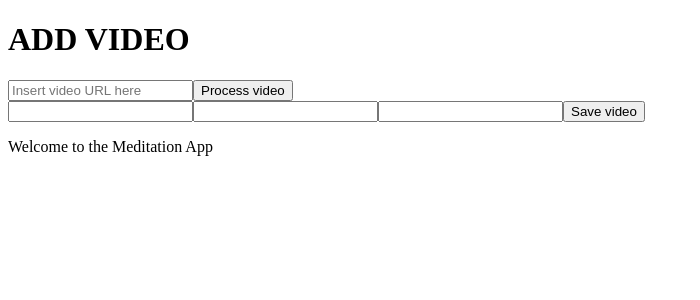
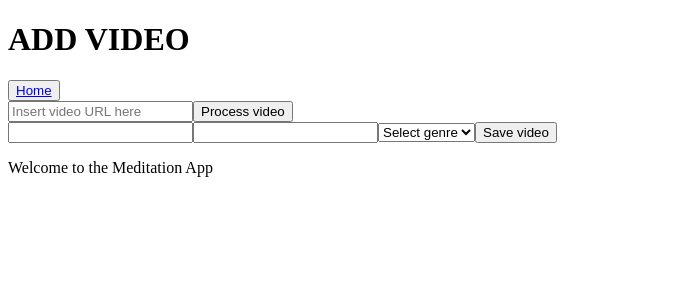
Before and after one commit to sjdnz93/meditation-app, a React (Create React App) app in the folder client/: page /add-video in a window 1280 px wide. Shown: the top 300 px of the page, without its empty margins (0-700 px from the left). Built offline with nearby package versions, Linux system fonts and the light colour scheme; no server answers.

Commit message:
meditations can now be added to user account and deleted from user account. profile page updates when meditation deleted

```diff
--- a/client/src/components/addVideo/AddVideo.tsx
+++ b/client/src/components/addVideo/AddVideo.tsx
@@ -1,7 +1,6 @@
 import { useEffect, useState } from 'react';
-import axios, { AxiosResponse } from 'axios';
-
-import { YTResponse } from './Interfaces';
+import axios from 'axios';
+import { Link } from 'react-router-dom';
 
 function AddVideo(): JSX.Element {
 
@@ -12,10 +11,10 @@ function AddVideo(): JSX.Element {
     title: '',
     artist: '',
     genre: '',
-    //length: '',
+    length: '',
     thumbnail: '',
     url: '',
-    videoId: ''
+    owner: 0
   })
 
   useEffect(() => {
@@ -46,23 +45,11 @@ function AddVideo(): JSX.Element {
     }
   }
 
-  // const getVideo = async (vidId: string, key: string) => {
-  //   try {
-  //     console.log('Making API call with key:', key);
-  //     console.log('REQUEST URL ', `https://youtube.googleapis.com/youtube/v3/videos?part=snippet&id=${vidId}&key=${key}&maxResults=1`)
-  //     const requestUrl = `https://youtube.googleapis.com/youtube/v3/videos?part=snippet&id=${vidId}&key=${key}&maxResults=1`
-  //     const { data } = await axios.get(requestUrl);
-  //     console.log('YT RESPONSE', data);
-  //   } catch (err) {
-  //     console.error('Error fetching video data:', err);
-  //   }
-  // }
+
 
   const getVideo = async (vidId: string, key: string) => {
     try {
-      console.log('Making API call with key:', key);
-      console.log('REQUEST URL ', `https://youtube.googleapis.com/youtube/v3/videos?part=snippet&id=${vidId}&key=${key}&maxResults=1`);
-      const response = await fetch(`https://youtube.googleapis.com/youtube/v3/videos?part=snippet&id=${vidId}&key=${key}&maxResults=1`);
+      const response = await fetch(`https://youtube.googleapis.com/youtube/v3/videos?id=${vidId}&key=${key}&part=snippet,contentDetails`);
       const data = await response.json();
       console.log('YT RESPONSE', data);
       extractVideoInfo(data);
@@ -74,35 +61,72 @@ function AddVideo(): JSX.Element {
   const extractVideoInfo = (data: any) => {
     const title = data.items[0].snippet.title;
     const artist = data.items[0].snippet.channelTitle;
-    const genre = data.items[0].snippet.tags[0];
-    //const length = data.items[0].contentDetails.duration;
+    const length = convertISOMomentToMinutes(data.items[0].contentDetails.duration);
     const thumbnail = data.items[0].snippet.thumbnails.medium.url;
     const url = `https://www.youtube.com/watch?v=${data.items[0].id}`;
-    const videoId = data.items[0].id;
+
     setVideoInfoFields({
+      ...videoInfoFields,
       title,
       artist,
-      genre,
-      //length,
+      length,
       thumbnail,
-      url,
-      videoId
+      url
     });
   }
+
+  const convertISOMomentToMinutes = (isoMoment: string): string => {
+    console.log('isoMoment', isoMoment);
+    const regex = /PT(?:(\d+)H)?(?:(\d+)M)?(?:(\d+)S)?/;
+    const matches = isoMoment.match(regex);
+
+    if (matches) {
+      const hours = parseInt(matches[1] || "0") || 0;
+      const minutes = parseInt(matches[2] || "0") || 0;
+      const seconds = parseInt(matches[3] || "0") || 0;
+
+      const totalMinutes = hours * 60 + minutes;
+      const remainingSeconds = seconds % 60;
+      const formattedSeconds = String(remainingSeconds).padStart(2, "0");
+
+      console.log(totalMinutes);
+      return `${totalMinutes}:${formattedSeconds}`;
+    } else {
+      console.log("Invalid duration string");
+      return "Invalid duration string";
+    }
+  };
 
   const handleFieldChange = (e: React.ChangeEvent<HTMLInputElement>) => {
     setVideoInfoFields({ ...videoInfoFields, [e.target.name]: e.target.value })
   }
 
-  const handleSubmit = (e: React.FormEvent) => {
+  const handleSelectChange = (e: React.ChangeEvent<HTMLSelectElement>) => {
+    setVideoInfoFields({ ...videoInfoFields, [e.target.name]: e.target.value })
+  }
+
+  const handleSubmit = async (e: React.FormEvent) => {
     e.preventDefault();
     console.log('FORM SUBMITTED');
     console.log('Video info fields:', videoInfoFields);
+
+    try {
+      const response = await axios.post('/api/add/', videoInfoFields);
+      console.log('Response:', response);
+
+
+    } catch (error) {
+      console.error(error);
+      return error;
+    }
   }
 
   return (
     <main>
       <h1>ADD VIDEO</h1>
+      <button type="button">
+        <Link to="/">Home</Link>
+      </button>
       <form onSubmit={processLink}>
         <input type="text" placeholder="Insert video URL here" onChange={handleChange}></input>
         <button type="submit">Process video</button>
@@ -123,13 +147,13 @@ function AddVideo(): JSX.Element {
           value={videoInfoFields.artist}
           onChange={handleFieldChange}
         />
-        <input
-          type="text"
-          id="genre"
-          name="genre"
-          value={videoInfoFields.genre}
-          onChange={handleFieldChange}
-        />
+        <select value={videoInfoFields.genre} onChange={handleSelectChange} name="genre">
+          <option disabled value="">Select genre</option>
+          <option value="Guided">Guided</option>
+          <option value="Ambient">Ambient</option>
+          <option value="Body scan">Body scan</option>
+          <option value="Sleep">Sleep</option>
+        </select>
         <button type="submit">Save video</button>
       </form>
     </main>
@@ -137,3 +161,17 @@ function AddVideo(): JSX.Element {
 }
 
 export default AddVideo;
+
+
+
+// const getVideo = async (vidId: string, key: string) => {
+//   try {
+//     console.log('Making API call with key:', key);
+//     console.log('REQUEST URL ', `https://youtube.googleapis.com/youtube/v3/videos?part=snippet&id=${vidId}&key=${key}&maxResults=1`)
+//     const requestUrl = `https://youtube.googleapis.com/youtube/v3/videos?part=snippet&id=${vidId}&key=${key}&maxResults=1`
+//     const { data } = await axios.get(requestUrl);
+//     console.log('YT RESPONSE', data);
+//   } catch (err) {
+//     console.error('Error fetching video data:', err);
+//   }
+// }
--- a/client/src/components/profile/Interfaces.ts
+++ b/client/src/components/profile/Interfaces.ts
@@ -7,7 +7,7 @@ export interface UserProfile {
   videos: Video[]
 }
 
-interface Video {
+export interface Video {
   id: number,
   title: string,
   artist: string,
--- a/client/src/components/profile/Profile.tsx
+++ b/client/src/components/profile/Profile.tsx
@@ -3,7 +3,7 @@ import { useEffect, useState } from "react"
 import axios, { AxiosResponse } from "axios"
 import { Link } from "react-router-dom"
 
-import { UserProfile } from "./Interfaces"
+import { UserProfile, Video } from "./Interfaces"
 import Error from "../error/Error"
 
 const spinnerGIF = require('../../images/spinner.gif')
@@ -16,32 +16,39 @@ function Profile(): JSX.Element {
 
   const [userProfile, setUserProfile] = useState<UserProfile>()
   const [error, setError] = useState<string>('')
+  const [updatedVideos, setUpdatedVideos] = useState<Video[]>([])
 
   useEffect(() => {
-
-
     const getProfile = async () => {
-
       try {
-
         const { data }: AxiosResponse<UserProfile> = await axios.get(`/api/profile/${sub}`)
         console.log('LOGGED USER DATA', data)
         setUserProfile(data)
-
       } catch (err: any) {
         console.log(err)
-
         if (axios.isAxiosError(err)) {
           setError(err.message)
         }
-
-
       }
     }
+    getProfile()
+  }, [sub, updatedVideos])
 
-    getProfile()
-
-  }, [sub])
+  const handleDelete = async (e: React.MouseEvent<HTMLButtonElement>, id: number) => {
+    e.preventDefault()
+    console.log('ID NUMBER FOR REMOVAL', id)
+    try {
+      const res = window.confirm('Are you sure you want to delete this video?')
+      if (res) {
+        await axios.delete(`/api/videos/${id}`)
+        const { data }: AxiosResponse<UserProfile> = await axios.get(`/api/profile/${sub}`)
+        setUpdatedVideos(data.videos!)
+      }
+    } catch (err) {
+      console.log(err)
+      return err
+    }
+  }
 
   return (
     <main>
@@ -51,7 +58,7 @@ function Profile(): JSX.Element {
           <h2>You've completed {userProfile.streak_count} meditations</h2>
           <div>
             <Link to={'/add-video'}>
-                Click to add meditation videos
+              Click to add meditation videos
             </Link>
             {userProfile.videos!.length > 0 && userProfile.videos?.map(video => (
               <div key={video.id}>
@@ -59,6 +66,7 @@ function Profile(): JSX.Element {
                 <p>{video.artist}</p>
                 <p>{video.length}</p>
                 <img src={video.thumbnail} alt={`Thumbnail for the video titled ${video.title} by ${video.artist}`} />
+                <button onClick={(e) => handleDelete(e, video.id)}>Remove</button>
               </div>
             )
 
```
Also changed, not shown: 1 other file (tests, documents, lock files or other folders).
